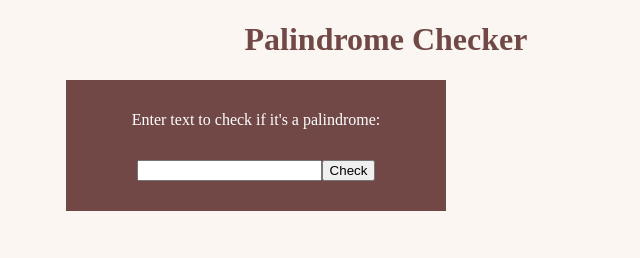
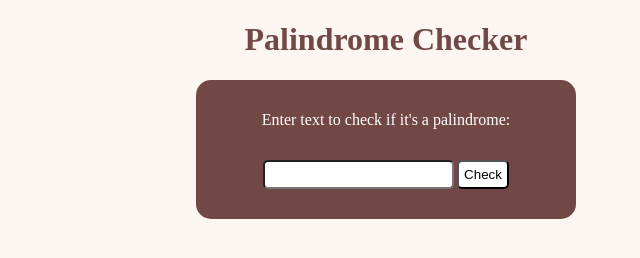
Before and after one commit to bwondessen/Palindrome-Checker, a plain HTML site: page index.html in a window 1280 px wide. Both pictures are taken after a click on the button "Check". Shown: the whole page, without its empty margins (254-894 px from the left). Drawn offline with Linux system fonts and the light colour scheme.

Commit message:
Design main section and adjust alignment

```diff
--- a/script.js
+++ b/script.js
@@ -3,20 +3,19 @@ const header = document.querySelector("h1");
 const input = document.getElementById("text-input");
 const main = document.querySelector(".main");
 
-let reset = false;
-
 const resultElement = document.createElement("p");
+resultElement.id = "result";
 let resultText = document.createTextNode("");
-
-// let reset = false;
 
 function checkPalindrome() {
     const filteredStr = input.value.replace(/[^0-9a-z]/gi, '');
     const reversedStr = filteredStr.split("").reverse().join("");
 
-    if (filteredStr.toLowerCase() === reversedStr.toLowerCase()) {
+    if (!filteredStr) {
+        alert("Please input a value");
+    } else if (filteredStr.toLowerCase() === reversedStr.toLowerCase()) {
         if (filteredStr) {
-            resultText.nodeValue = "It is a palindrome!";
+            resultText.nodeValue = `${input.value} is a palindrome`;
 
             resultElement.appendChild(resultText);
             main.appendChild(resultElement);
@@ -25,7 +24,7 @@ function checkPalindrome() {
         console.log("it is a palindrome!!!");
     } else {
         if (filteredStr) {
-            resultText.nodeValue = "It is not a palindrome :(";
+            resultText.nodeValue = `${input.value} is not a palindrome`;
 
             resultElement.appendChild(resultText);
             main.appendChild(resultElement);
--- a/styles.css
+++ b/styles.css
@@ -18,6 +18,8 @@ body {
     color: var(--secondaryAccentColor);
     width: 350px;
     padding: 15px;
+    margin: auto;
+    border-radius: 15px;
 }
 
 .inline {
@@ -25,3 +27,13 @@ body {
     justify-content: center;
     padding: 15px;
 }
+
+button {
+    background-color: white;
+    margin-left: 3px;
+}
+
+input, button {
+    border-radius: 5px;
+    padding: 5px;
+}
```
